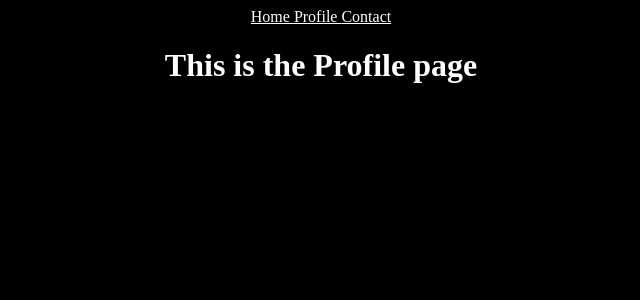
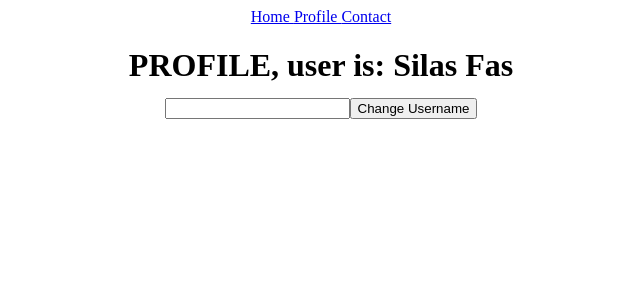
Before and after one commit to SilasFas/React-studies-1, a React (Create React App) app: page /profile in a window 1280 px wide. Shown: the top 300 px of the page, without its empty margins (319-959 px from the left). Built offline with nearby package versions, Linux system fonts and the light colour scheme.

Commit message:
createcontext-usecontext

```diff
--- a/src/App.css
+++ b/src/App.css
@@ -37,15 +37,3 @@
     transform: rotate(360deg);
   }
 }
-
-body {
-  background-color: black;
-}
-
-* {
-  color: white;
-}
-
-.links {
-  color: red;
-}
--- a/src/App.js
+++ b/src/App.js
@@ -5,10 +5,18 @@ import { Contact } from './pages/Contact';
 import { Home } from './pages/Home';
 import { NotFound } from './pages/NotFound';
 import { Navbar } from './pages/Navbar';
+import { useState, createContext } from 'react';
+
+
+export const AppContext = createContext()
 
 function App() {
+
+  const [username, setUsername] = useState('Silas Fas')
+
   return (
     <div className="App">
+      <AppContext.Provider value={{ username, setUsername }}>
         <Router>
           <Navbar />
           <Routes>
@@ -17,8 +25,8 @@ function App() {
             <Route path="/contact" element={<Contact />} />
             <Route path="*" element={<NotFound />} />
           </Routes>
-
         </Router>
+      </AppContext.Provider>
     </div>
   );
 }
--- /dev/null
+++ b/src/components/ChangeProfile.js
@@ -0,0 +1,23 @@
+import { useState } from "react"
+import { useContext } from "react";
+import { AppContext } from "../App";
+
+export const ChangeProfile = () => {
+    const { setUsername } = useContext(AppContext)
+
+    const [newUsername, setnewUsername] = useState('')
+    return (
+        <div>
+            <input
+                onChange={(event) => {
+                    setnewUsername(event.target.value)
+                }} />
+            <button
+                onClick={() => {
+                    setUsername(newUsername)
+                }} >
+                Change Username
+            </button>
+        </div>
+    )
+}
--- a/src/pages/Home.js
+++ b/src/pages/Home.js
@@ -1,3 +1,7 @@
+import { useContext } from "react";
+import { AppContext } from "../App";
+
 export const Home = () => {
-    return <h1>This is the homepage</h1>
+    const { username } = useContext(AppContext)
+    return <h1>This is the homepage = User: {username} </h1>
 }
--- a/src/pages/Profile.js
+++ b/src/pages/Profile.js
@@ -1,3 +1,15 @@
+import { ChangeProfile } from "../components/ChangeProfile"
+
+import { useContext } from "react";
+import { AppContext } from "../App";
+
 export const Profile = () => {
-    return <h1>This is the Profile page</h1>
+    const { username } = useContext(AppContext)
+    return (
+        <div>
+            <h1>PROFILE, user is: {username}
+                <ChangeProfile />
+            </h1>
+        </div>
+    )
 }
```
Lines whose indentation alone changed are shown as unchanged.
